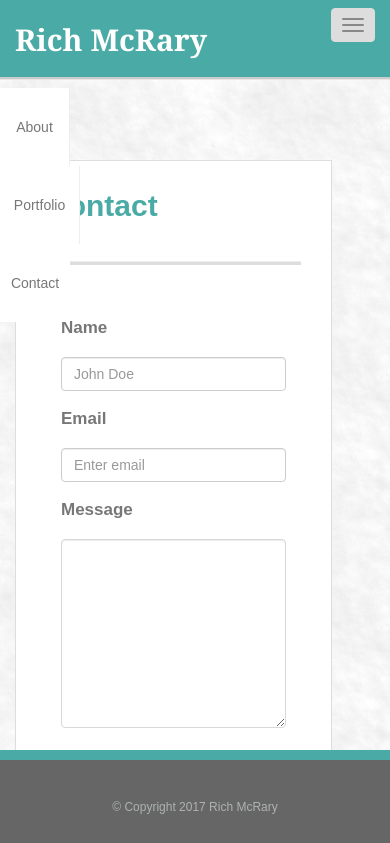
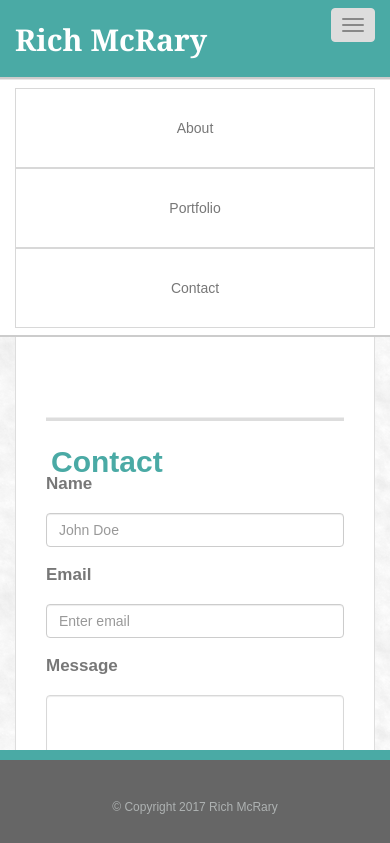
Before and after one commit to rgmcrary/Bootstrap-Portfolio, a plain HTML site: page contact.html in a window 390 px wide. Both pictures are taken after a click on the button "Toggle Navigation". Shown: the top 843 px of the page. Drawn offline with nearby package versions, Linux system fonts and the light colour scheme.

Commit message:
Final entry
Final corrections complete

```diff
--- a/assets/css/style.css
+++ b/assets/css/style.css
@@ -87,19 +87,19 @@ body {
 }
 
 .nav-index:hover {
-    background-color: #aeb2b2 !important;
+    background-color: #e7e7e7 !important;
     color: #4aaaa5 !important;
     font-weight: bold !important;
 }
 
 .nav-portfolio:hover {
-    background-color: #aeb2b2 !important;
+    background-color: #e7e7e7 !important;
     color: #4aaaa5 !important;
     font-weight: bold !important;
 }
 
 .nav-contact:hover {
-    background-color: #aeb2b2 !important;
+    background-color: #e7e7e7 !important;
     color: #4aaaa5 !important;
     font-weight: bold !important;
 }
@@ -285,11 +285,25 @@ p {
     width: 588px;
     padding: 0px 30px 40px 30px;
     background-color: #ffffff;;
-    display: inline-block;
+    /*display: inline-block;*/
     border: 1px solid #ddd;
     margin-right: 40px;
     margin-bottom: 38px;
 }
+
+.contact-heading {
+    height: 100px;
+    font-size: 30px;
+    font-weight: bold;
+    line-height: 90px;
+    width: 250px;
+    margin-left: 5px;
+    vertical-align: middle;
+    color: #4aaaa5;
+    margin-top: 0;
+    margin-bottom: 0;
+}
+
 
 .contact-text {
     vertical-align: top;
@@ -399,7 +413,6 @@ input {
 
     .article {
         width: auto;
-        float: none;
         margin-left: 15px;
         margin-right: 15px;
     }
@@ -437,6 +450,10 @@ input {
         padding: 0;
     }
 
+    .navbar-nav {
+    margin: none;
+
+    }
     .name   {
         width: 100%;
         text-align: center;
@@ -449,10 +466,6 @@ input {
         border-bottom-style: solid;
         border-bottom-width: 2px;
         border-color: #cccccc;
-    }
-
-    .article {
-        width: auto;
     }
 
     .image {
@@ -478,14 +491,19 @@ input {
         width: 92% !important;
     }
 
-    .portfolio {
+    .navbar-nav>li>a {
         width: auto;
+        margin-left: 15px;
+        margin-right: 15px;
+        border: 1px solid #d8d8d8;
+    }
+
+    .navbar-default {
+        height: auto;
     }
 
     .contact {
-        width: 100%;
-        margin-left: 15px;
-
+        margin-top: 150px;
     }
 
     footer {
--- a/contact.html
+++ b/contact.html
@@ -14,7 +14,6 @@
 <body>
     <nav class="navbar navbar-default navbar-static-top">
         <div class="container">
-
             <div class="navbar-header">
                 <button type="button" class="navbar-toggle" data-toggle="collapse" data-target="#right-navbar">
                     <span class="sr-only">Toggle Navigation</span>
@@ -39,13 +38,9 @@
 
     <div class="container">
         <div class="row">
-            <div class="col-md-7 article">
-                <div class="row">
-                    <h2 class="article-heading">Contact</h2>
-                </div>
-                <div>
+            <div class="col-md-7 contact">
+                <h2 class="contact-heading">Contact</h2>
                 <hr class="bio-divider">
-                    <div class="col-md-12">
                 <form class="contactform contact-text" action="/action_page.php">
                     <div class="form-group">
                         <label for="name">Name</label>
@@ -61,8 +56,6 @@
                     </div>
                     <input class="submit-button" type="submit" value="Submit">
                 </form>
-                    </div>
-                </div>
             </div>
             <div class="aside pull-right">
                 <div class="panel panel-default">
```
Lines whose indentation alone changed are shown as unchanged.
